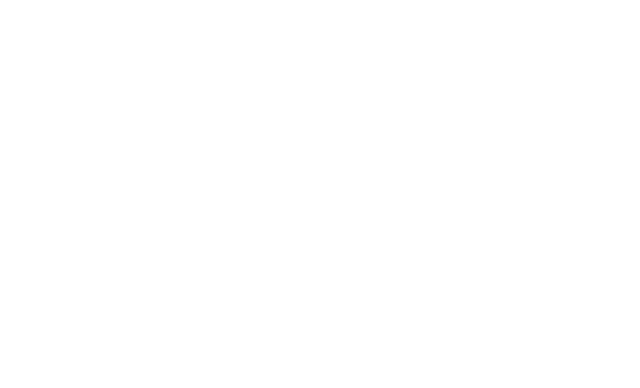
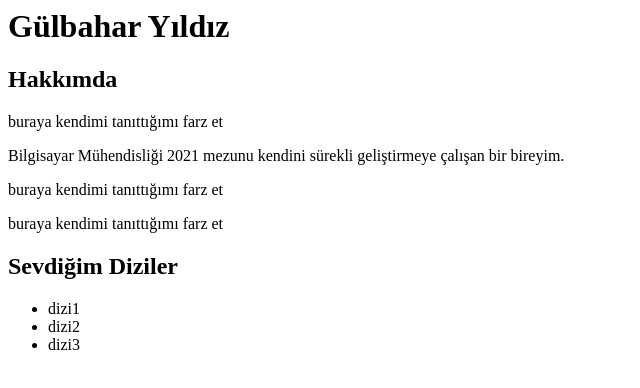
Before and after one commit to gulbaharyildiz/kodluyoruzilkrepo, a plain HTML site: page index.html in a window 1280 px wide. Shown: the whole page, without its empty margins (0-640 px from the left). Drawn offline with Linux system fonts and the light colour scheme.

Commit message:
index.html ilk web sayfası kendini tanıtma sayfası oluşturuldu.

```diff
--- a/index.html
+++ b/index.html
@@ -1,12 +1,15 @@
-<!DOCTYPE html>
-<html lang="en">
-<head>
-    <meta charset="UTF-8">
-    <meta http-equiv="X-UA-Compatible" content="IE=edge">
-    <meta name="viewport" content="width=device-width, initial-scale=1.0">
-    <title>Document</title>
-</head>
-<body>
-
-</body>
-</html>
+<!--Başlık-->
+<h1>Gülbahar Yıldız</h1>
+<!-- kendini tanıtma -->
+<h2>Hakkımda</h2>
+<p>buraya kendimi tanıttığımı farz et</p>
+<p>Bilgisayar Mühendisliği 2021 mezunu kendini sürekli geliştirmeye çalışan bir bireyim.</p>
+<p>buraya kendimi tanıttığımı farz et</p>
+<p>buraya kendimi tanıttığımı farz et</p>
+<!-- sevdiği filmlerden bahsetme kısmı sıralı bir şekilde -->
+<h2>Sevdiğim Diziler</h2>
+<ul>
+    <li>dizi1</li>
+    <li>dizi2</li>
+    <li>dizi3</li>
+</ul>
```
